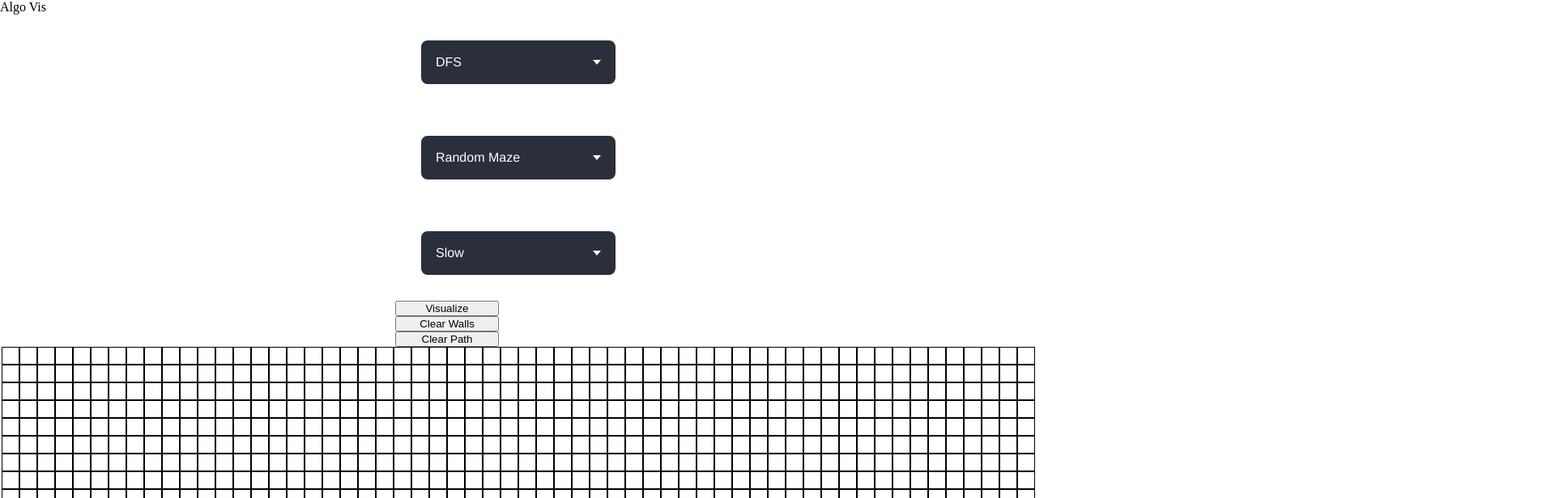
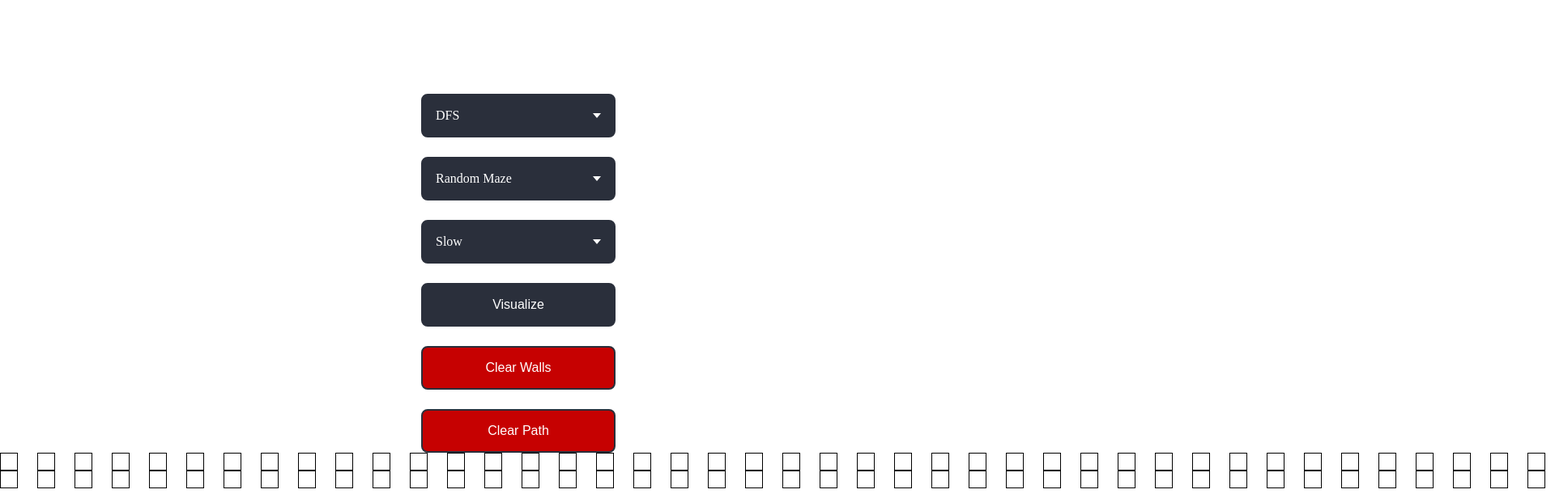
Before and after one commit to SainitinD/Algorithm-Visualizer, a Vue app: page / in a window 1280 px wide. Shown: the top 616 px of the page at 81% size, 1920 px wide, since content can reach past the window. Built offline with nearby package versions, Linux system fonts and the light colour scheme.

Commit message:
add styling to title and make css changes to clear buttons

```diff
--- a/src/components/MainHeader.vue
+++ b/src/components/MainHeader.vue
@@ -1,6 +1,6 @@
 <template>
   <header>
-    <div class="title">Algo Vis</div>
+    <div class="title">Algo Vis by Sai</div>
     <div class="row">
       <div class="dropdown" @click="this.handleAlgoDropdown">
         <div
@@ -104,9 +104,9 @@
           </li>
         </ul>
       </div>
-      <button class="visualize-btn">Visualize</button>
-      <button class="clear-walls-btn">Clear Walls</button>
-      <button class="clear-path-btn">Clear Path</button>
+      <button>Visualize</button>
+      <button class="clear-btn">Clear Walls</button>
+      <button class="clear-btn">Clear Path</button>
     </div>
   </header>
 </template>
@@ -148,10 +148,18 @@ export default {
 };
 </script>
 <style>
+.title {
+  font-size: 4rem;
+  color: white;
+  display: flex;
+  align-items: center;
+  justify-content: center;
+  margin: 0.33em;
+}
 .row {
   display: flex;
   justify-content: center;
-  font-family: Helvetica, sans-serif;
+  gap: 1.5em;
   align-items: center;
   flex-wrap: wrap;
 }
@@ -159,7 +167,7 @@ export default {
 .dropdown {
   min-width: 15em;
   position: relative;
-  margin: 2em;
+  /* margin: 2em; */
 }
 
 .dropdown * {
@@ -240,6 +248,25 @@ export default {
 }
 
 button {
-  width: 10vw;
+  background: #2a2f3b;
+  color: #fff;
+  border: 2px #2a2f3b solid;
+  border-radius: 0.5em;
+  padding: 1em;
+  cursor: pointer;
+  transition: all 0.3s;
+  font-size: 16px;
+}
+
+.clear-btn {
+  background-color: rgb(198, 1, 1);
+}
+
+button:hover {
+  background: #323741;
+}
+
+.clear-btn:hover {
+  background-color: rgb(228, 1, 1);
 }
 </style>
```
